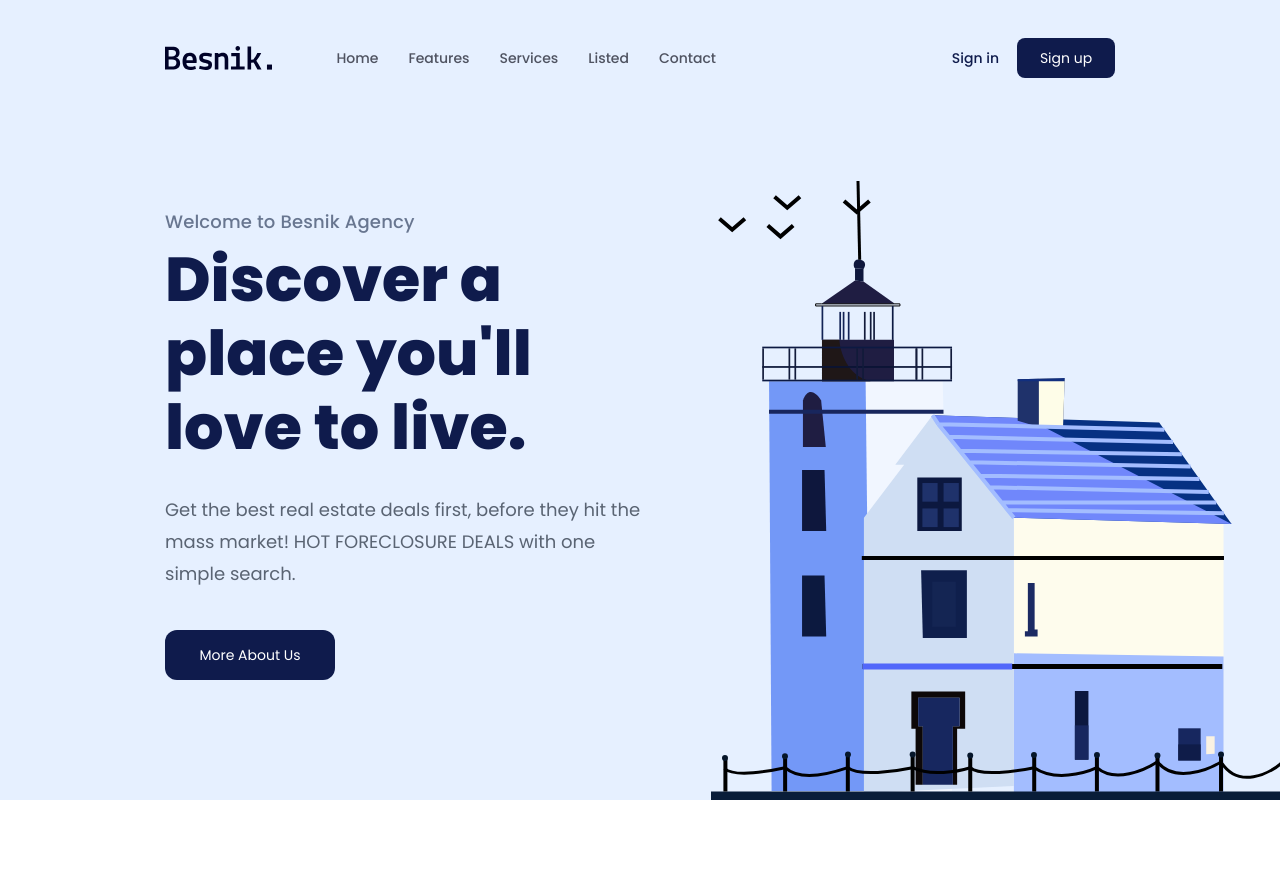
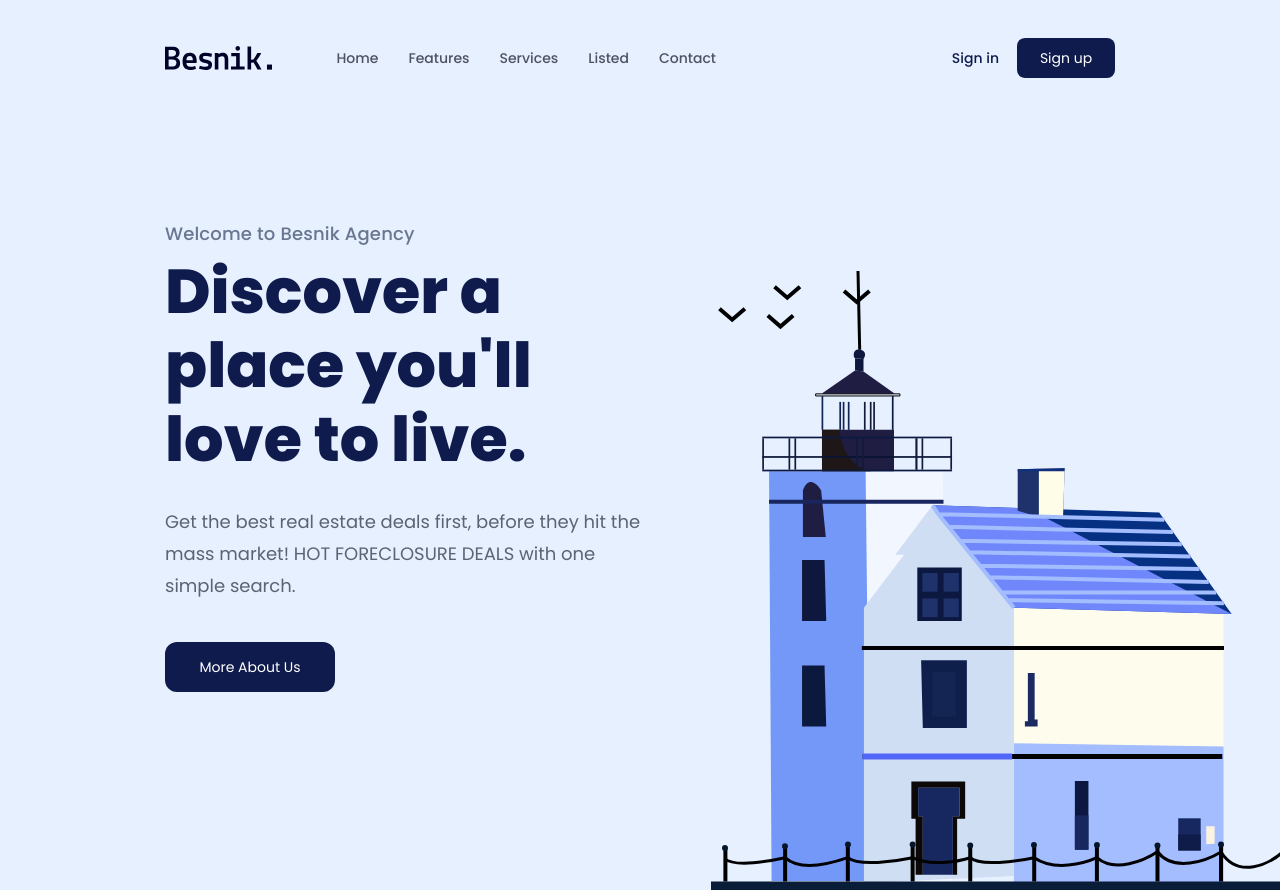
Before and after one commit to hieult264/f8-htmlcss-01, a plain HTML site: page index.html in a window 1280 px wide. Shown: the top 890 px of the page. Drawn offline with Linux system fonts and the light colour scheme.

Commit message:
Improve header

```diff
--- a/assets/css/styles.css
+++ b/assets/css/styles.css
@@ -51,16 +51,18 @@ a {
 }
 
 /* ========== Header ============= */
-.header {
-    position: relative;
+.fixed-header {
+    padding-top: 26px;
     background-color: #e6f0ff;
-    height: 100vh;
+    position: sticky;
+    top: -26px;
+    z-index: 1;
 }
 
 .navbar {
     display: flex;
     align-items: center;
-    padding-top: 38px;
+    padding: 12px 0;
 }
 
 .navbar ul {
@@ -95,9 +97,16 @@ a {
     margin-left: 18px;
 }
 
+/* ===== hero-wrap ===== */
+.hero-wrap {
+    position: relative;
+    background-color: #e6f0ff;
+    height: 100vh;
+}
+
 .hero {
     display: flex;
-    margin-top: 130px;
+    padding-top: 130px;
 }
 
 .hero .info {
--- a/index.html
+++ b/index.html
@@ -22,8 +22,8 @@
     </head>
     <body>
         <main>
-            <!-- Header -->
-            <header class="header">
+            <!-- Fixed header -->
+            <header class="fixed-header">
                 <div class="content">
                     <nav class="navbar">
                         <!-- Logo -->
@@ -42,7 +42,12 @@
                             ><a href="!#" class="btn action-btn">Sign up</a>
                         </div>
                     </nav>
+                </div>
+            </header>
 
+            <!-- Header -->
+            <div class="hero-wrap">
+                <div class="content">
                     <div class="hero">
                         <div class="info">
                             <p class="sub-title">Welcome to Besnik Agency</p>
@@ -65,7 +70,7 @@
                         />
                     </div>
                 </div>
-            </header>
+            </div>
 
             <!-- ============ Clients =========== -->
             <div class="clients">
```
